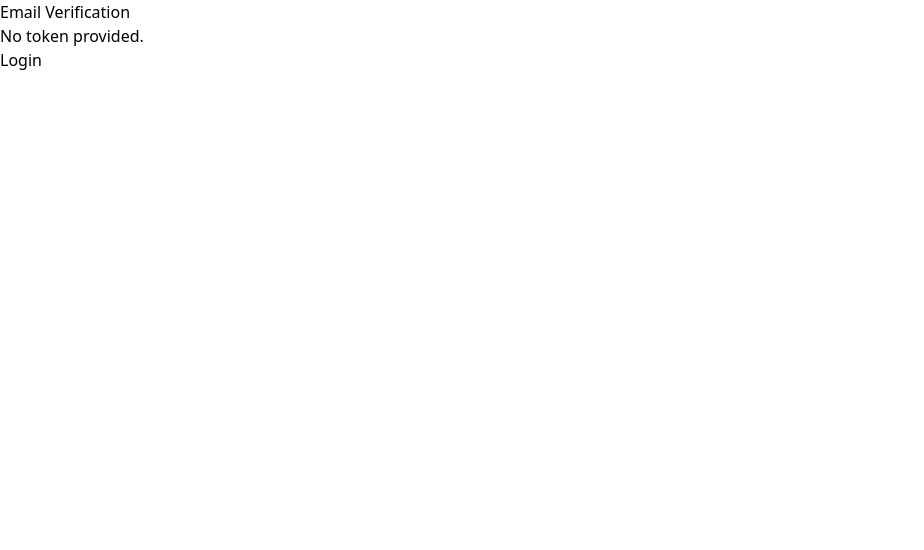
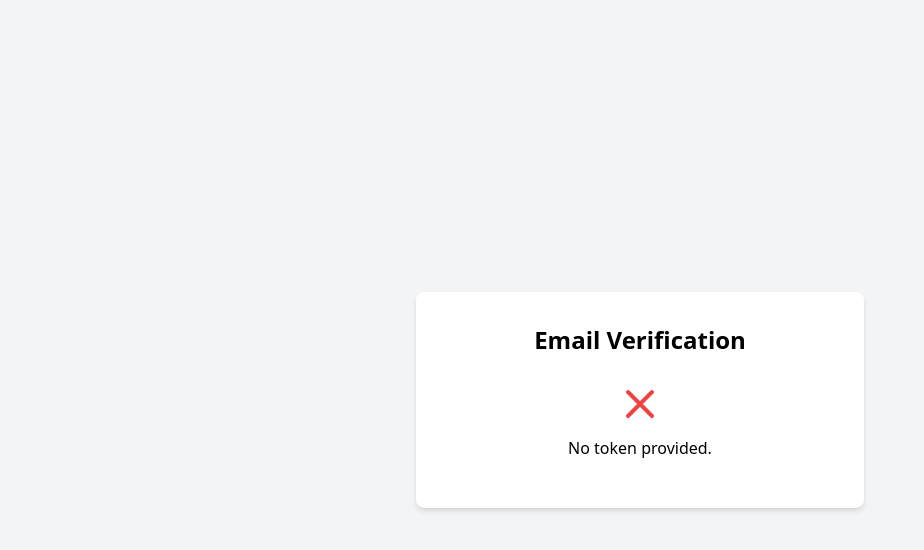
Before and after one commit to RenanYhuel/ProjeX, a Next.js app: page /auth/verify-email in a window 1280 px wide. Shown: the top 550 px of the page, without its empty margins (0-924 px from the left). Built offline with nearby package versions, Linux system fonts and the light colour scheme.

Commit message:
Adding CSS to the verify email page

```diff
--- a/src/app/auth/signup/page.tsx
+++ b/src/app/auth/signup/page.tsx
@@ -141,13 +141,13 @@ export default function Signup() {
           setMailError(null);
         } else {
           setStep(2);
-          setMailError('Verification email could not be sent. Please try again.');
+          setMailError('Verification email could not be sent. Please try again later.');
         }
       })
       .catch((error) => {
         console.log(error)
         setStep(2);
-        setMailError('Verification email could not be sent. Please try again.');
+        setMailError('Verification email could not be sent. Please try again later.');
       });
   };
 
--- a/src/app/auth/verify-email/page.tsx
+++ b/src/app/auth/verify-email/page.tsx
@@ -16,6 +16,7 @@ function VerifyEmailContent() {
   const router = useRouter();
   const searchParams = useSearchParams();
   const [verificationStatus, setVerificationStatus] = useState<string | null>(null);
+  const [isSuccess, setIsSuccess] = useState<boolean | null>(null);
 
   useEffect(() => {
     const token = localStorage.getItem('token');
@@ -42,29 +43,53 @@ function VerifyEmailContent() {
         .then((data: ApiResponse) => {
           if (data.success) {
             setVerificationStatus('Email verification successful.');
+            setIsSuccess(true);
           } else if (data.already) {
             setVerificationStatus('Email already verified.');
+            setIsSuccess(true);
           } else {
             throw new Error(data.message || 'Something went wrong');
           }
         })
         .catch((error) => {
           setVerificationStatus(error.message);
+          setIsSuccess(false);
         });
     } else {
       setVerificationStatus('No token provided.');
+      setIsSuccess(false);
     }
   }, [searchParams]);
 
   return (
-    <div>
-      <h1>Email Verification</h1>
-      {verificationStatus ? (
-        <p>{verificationStatus}</p>
-      ) : (
-        <p>Verifying your email...</p>
-      )}
-      <button onClick={() => router.push('/auth/login')}>Login</button>
+    <div className="min-h-screen flex items-center justify-center bg-gray-100 p-4 sm:p-6 lg:p-8">
+      <div className="w-full max-w-md bg-white p-8 rounded-lg shadow-md text-center">
+        <h1 className="text-2xl font-bold mb-6">Email Verification</h1>
+        {verificationStatus ? (
+          <div className="mb-4">
+            {isSuccess ? (
+              <svg className="w-12 h-12 text-green-500 mx-auto mb-2" fill="none" stroke="currentColor" viewBox="0 0 24 24" xmlns="http://www.w3.org/2000/svg">
+                <path strokeLinecap="round" strokeLinejoin="round" strokeWidth="2" d="M5 13l4 4L19 7"></path>
+              </svg>
+            ) : (
+              <svg className="w-12 h-12 text-red-500 mx-auto mb-2" fill="none" stroke="currentColor" viewBox="0 0 24 24" xmlns="http://www.w3.org/2000/svg">
+                <path strokeLinecap="round" strokeLinejoin="round" strokeWidth="2" d="M6 18L18 6M6 6l12 12"></path>
+              </svg>
+            )}
+            <p>{verificationStatus}</p>
+          </div>
+        ) : (
+          <p className="mb-4">Verifying your email...</p>
+        )}
+        {isSuccess && (
+          <button
+            className="bg-blue-500 text-white py-2 px-4 rounded hover:bg-blue-600"
+            onClick={() => router.push('/auth/login')}
+          >
+            Login
+          </button>
+        )}
+      </div>
     </div>
   );
 }
```
